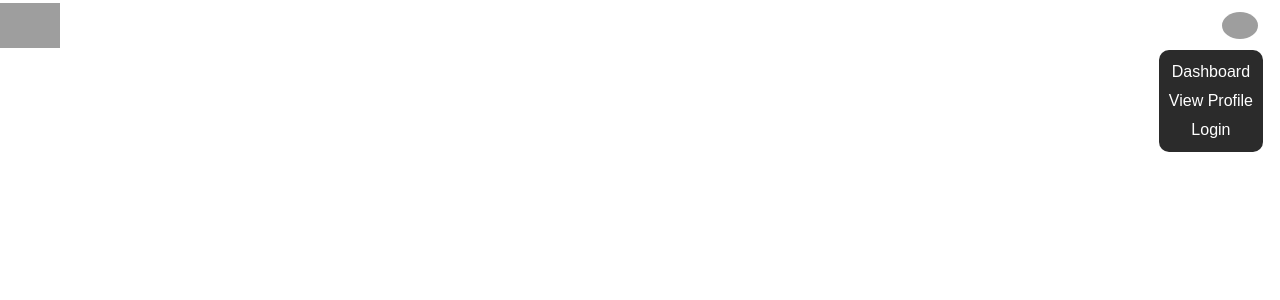
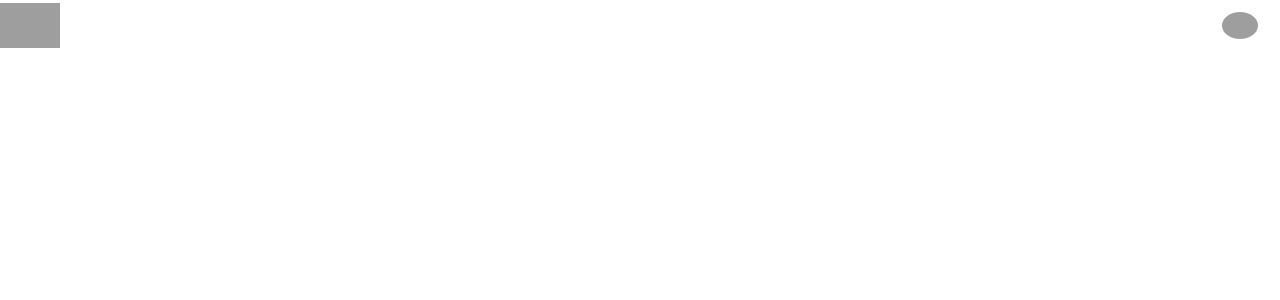
Before and after one commit to zlatin-r/body-forge, a Django app: template templates/common/base.html in a window 1280 px wide. Shown: the top 300 px of the page. Run offline with Django 5.2, Linux system fonts and the light colour scheme; the template is opened without the code that fills it, so the values that code supplies are empty; grey boxes are pictures that could not be loaded.

Commit message:
changes are made

```diff
--- a/static/css/common/common-styles.css
+++ b/static/css/common/common-styles.css
@@ -1,4 +1,7 @@
-.cnt-set {
-    display: flex;
-    justify-content: center;
+.hidden {
+  display: none;
 }
+
+.visible {
+  display: block;
+}
--- a/static/css/common/navbar.css
+++ b/static/css/common/navbar.css
@@ -45,16 +45,50 @@
 }
 
 .dropdown-menu {
-    /*display: none;*/
     position: absolute;
     top: 50px;
     right: 17px;
-    display: flex;
-    align-items: center;
-    flex-direction: column;
-    padding: 10px;
-    gap: 5px;
     background-color: #2b2b2b;
     color: white;
     border-radius: 10px;
+    padding: 5px 0; /* Add vertical padding */
+    min-width: 150px; /* Set a minimum width */
+    width: auto; /* Let it grow as needed */
 }
+
+.dropdown-menu ul {
+    flex-direction: column;
+    gap: 0;
+    padding: 0; /* Remove padding from ul */
+    margin: 0; /* Remove default margins */
+    width: 100%; /* Make ul fill the container */
+}
+
+.dropdown-menu li {
+    width: 100%; /* Make li fill the container */
+    list-style: none; /* Remove bullet points */
+}
+
+.dropdown-item {
+    display: block;
+    padding: 8px 15px; /* Add padding to items */
+    color: white;
+    text-decoration: none;
+}
+
+.dropdown-item:hover {
+    background-color: #333333; /* Darker hover color */
+    color: white;
+}
+
+/* For the form button to match other items */
+.dropdown-menu button.dropdown-item {
+    background: none;
+    border: none;
+    text-align: left;
+    cursor: pointer;
+    font: inherit;
+    color: inherit;
+    width: 100%;
+    padding: 8px 15px;
+}
--- /dev/null
+++ b/static/javascript/common/dropdown-menu.js
@@ -0,0 +1,17 @@
+document.addEventListener('DOMContentLoaded', function () {
+    const avatarContainer = document.querySelector('.avatar');
+    const dropdownMenuElement = document.querySelector('#dropdown-menu');
+
+    if (avatarContainer) {
+        avatarContainer.addEventListener('click', function (e) {
+            e.preventDefault();
+            dropdownMenuElement.classList.toggle('hidden');
+        });
+    }
+
+    document.addEventListener('click', function (e) {
+        if (!e.target.closest('.avatar') && !e.target.closest('.dropdown-menu')) {
+            dropdownMenuElement.classList.add('hidden');
+        }
+    })
+});
--- a/templates/common/navbar.html
+++ b/templates/common/navbar.html
@@ -10,15 +10,15 @@
     </div>
 
     <div class="menu-container">
-        <ul>
-            <li class="hover-underline"><a href="">Forum</a></li>
-            <li class="hover-underline"><a href="">About</a></li>
-            <li class="hover-underline"><a href="">Contact</a></li>
+        <ul class="menu-items">
+            <li><a href="">Forum</a></li>
+            <li><a href="">About</a></li>
+            <li><a href="">Contact</a></li>
         </ul>
 
         <a href="" class="avatar">
             {% if not user.is_authenticated %}
-                <img src="{% static '/images/default-profile-image.jpeg' %}" alt="">
+                <img src="{% static '/images/default-profile-image.jpeg' %}" alt="" id="avatar-img">
             {% else %}
                 <ul>
                     <li class="hover-underline"><a href="">Sign in</a></li>
@@ -26,14 +26,21 @@
             {% endif %}
         </a>
 
-        <div class="dropdown-menu">
-            <a href="" class="dropdown-item">Dashboard</a>
-            <a href="" class="dropdown-item">View Profile</a>
-            <form action="">
-                {% csrf_token %}
-                <button class="dropdown-button">Login</button>
-            </form>
+        <div class="dropdown-menu hidden" id="dropdown-menu">
+            <ul>
+                <li><a href="" class="dropdown-item">Dashboard</a></li>
+                <li><a href="" class="dropdown-item">View Profile</a></li>
+                <li>
+                    <form action="">
+                        {% csrf_token %}
+                        <button class="dropdown-item">Login</button>
+                    </form>
+                </li>
+            </ul>
+
         </div>
     </div>
 
 </section>
+
+<script src="{% static "/javascript/common/dropdown-menu.js" %}"></script>
```
